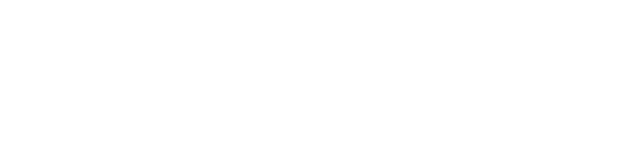
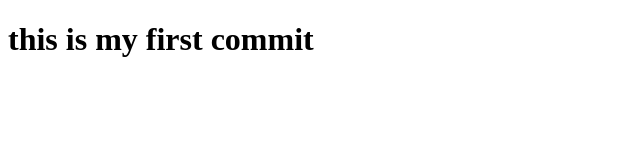
Before and after one commit to AliYAdlloahi/Html, a plain HTML site: page index.html in a window 1280 px wide. Shown: the whole page, without its empty margins (0-640 px from the left). Drawn offline with Linux system fonts and the light colour scheme.

Commit message:
my first commit

```diff
--- a/index.html
+++ b/index.html
@@ -6,5 +6,8 @@
     <meta name="viewport" content="width=device-width, initial-scale=1.0" />
     <title>Document</title>
   </head>
-  <body></body>
+  <body>
+
+    <h1>this is my first commit</h1>
+  </body>
 </html>
```
